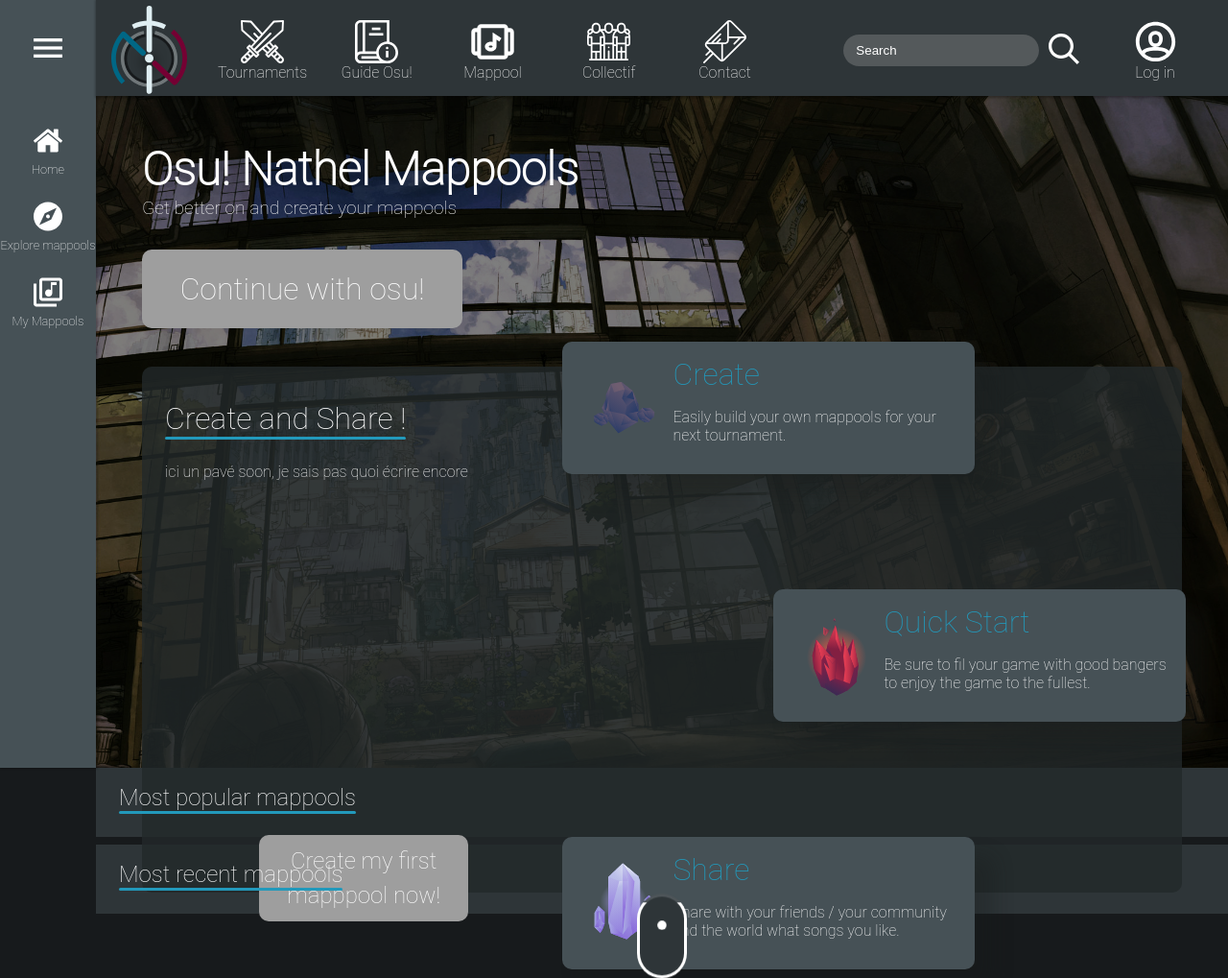
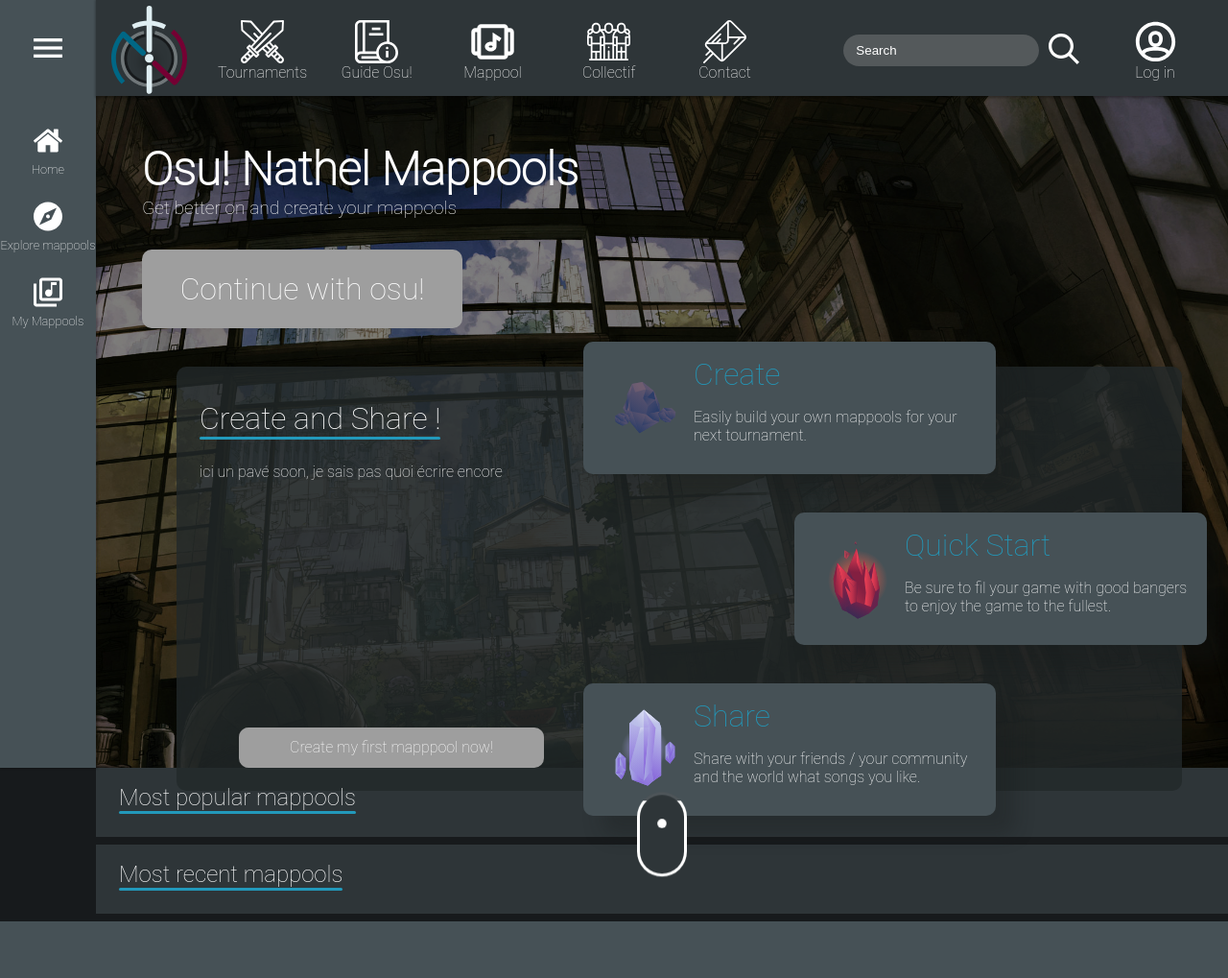
Before and after one commit to WolfaHH/Nathel-WebSite-Project, a PHP site: page / in a window 1280 px wide. Shown: the whole page at 96% size. After the commit the page ends 960 px from the top, so only its background shows below. Run offline with PHP 8.4, Linux system fonts and the light colour scheme; data that the repository does not hold is empty; style sheets or scripts are compiled from the project's sources; classes that the project's autoload settings leave out are loaded by file name; some libraries are stand-ins or nearby versions; grey boxes are pictures that could not be loaded.

Commit message:
update : fixed bug home

```diff
--- a/src/sass/components/_btn.scss
+++ b/src/sass/components/_btn.scss
@@ -64,8 +64,8 @@
 
 .btn-lg{
   padding:0.5rem;
-  font-size: 1.5rem;
-  width: 200px;
+  font-size: 1rem;
+  width: 300px;
 }
 
 .btn-xl{
--- a/src/sass/layouts/_jumbotron.scss
+++ b/src/sass/layouts/_jumbotron.scss
@@ -36,8 +36,7 @@
     padding: 1.5rem;
     background-color: rgba(34, 40, 42, 80%);
     border-radius: $light-border;
-    max-width: 1200px;
-    min-height: 500px;
+    max-width: 1000px;
     margin: 5vh 0 0 auto;
     display: flex;
     flex-wrap: wrap;
@@ -99,7 +98,7 @@
         }
 
         &:nth-child(2){
-          margin: 120px -50px 120px 220px;
+          margin: 5vh -50px 5vh 220px;
 
           &:hover{
             transform: rotate(10deg);
```
